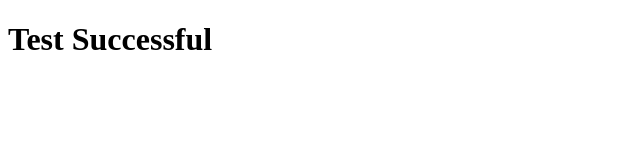
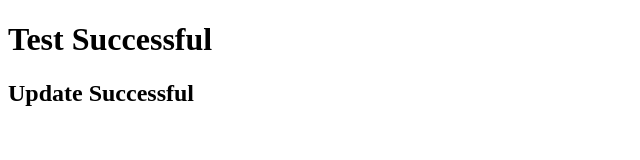
Before and after one commit to Keshav-Yadav-2126/test, a plain HTML site: page index.html in a window 1280 px wide. Shown: the whole page, without its empty margins (0-640 px from the left). Drawn offline with Linux system fonts and the light colour scheme.

Commit message:
updated file

```diff
--- a/index.html
+++ b/index.html
@@ -7,5 +7,6 @@
 </head>
 <body>
     <h1>Test Successful</h1>
+    <h2>Update Successful</h2>
 </body>
 </html>
```
